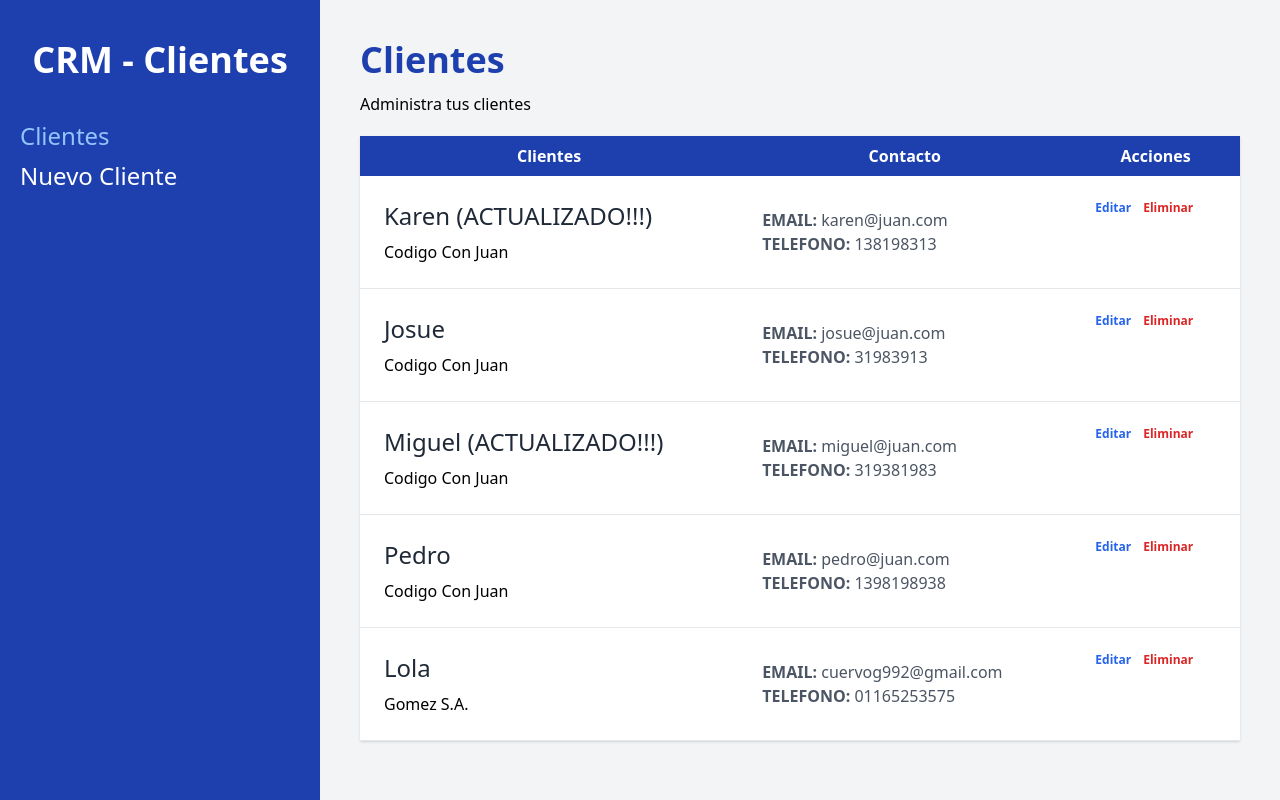
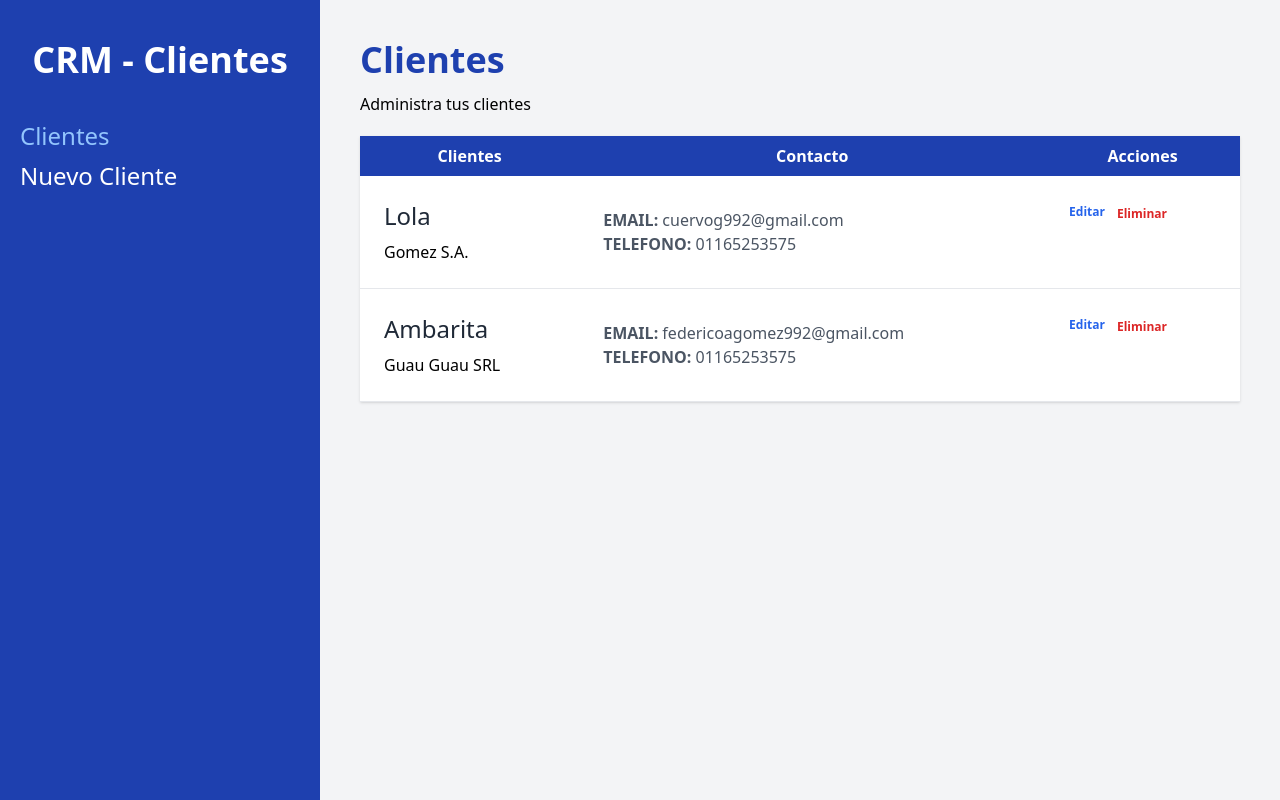
Before and after one commit to cfagomez/crm-clientes, a React (Vite) app: page / in a window 1280 px wide. Built offline with nearby package versions, Linux system fonts and the light colour scheme; data requests are answered from the project's data file.

Commit message:
action eliminarCliente y boton volver en nuevoCliente fixed

```diff
--- a/db.json
+++ b/db.json
@@ -1,36 +1,5 @@
 {
   "clientes": [
-    {
-      "nombre": "Karen (ACTUALIZADO!!!)",
-      "empresa": "Codigo Con Juan",
-      "email": "karen@juan.com",
-      "telefono": "138198313",
-      "notas": "ACTUALIZADO",
-      "id": 2
-    },
-    {
-      "nombre": "Josue",
-      "empresa": "Codigo Con Juan",
-      "email": "josue@juan.com",
-      "telefono": "31983913",
-      "notas": "NO ACTUALIZADO",
-      "id": 3
-    },
-    {
-      "nombre": "Miguel (ACTUALIZADO!!!)",
-      "empresa": "Codigo Con Juan",
-      "email": "miguel@juan.com",
-      "telefono": "319381983",
-      "notas": "ACTUALIZADO",
-      "id": 4
-    },
-    {
-      "id": 5,
-      "nombre": "Pedro",
-      "telefono": 1398198938,
-      "email": "pedro@juan.com",
-      "empresa": "Codigo Con Juan"
-    },
     {
       "nombre": "Lola",
       "empresa": "Gomez S.A.",
@@ -38,6 +7,14 @@
       "telefono": "01165253575",
       "notas": "Guau Guau!!!",
       "id": 6
+    },
+    {
+      "nombre": "Ambarita",
+      "empresa": "Guau Guau SRL",
+      "email": "federicoagomez992@gmail.com",
+      "telefono": "01165253575",
+      "notas": "Zi jaj Holaz",
+      "id": 7
     }
   ]
 }
--- a/src/components/Cliente.jsx
+++ b/src/components/Cliente.jsx
@@ -1,4 +1,13 @@
-import { useNavigate } from 'react-router-dom'
+import { Form, redirect, useNavigate } from 'react-router-dom'
+import { eliminarCliente } from '../data/clientes'
+
+export async function action({params}) {
+
+  await eliminarCliente(params.idCliente)
+
+  return redirect('/')
+
+}
 
 const Cliente = ({cliente}) => {
 
@@ -29,7 +38,22 @@ const Cliente = ({cliente}) => {
         >
           Editar
         </button>
-        <button className="text-red-600 hover:text-red-700 font-bold text-xs">Eliminar</button>
+        <Form
+          method='post'
+          action={`clientes/${id}/eliminar`}
+          onSubmit={(e) => {
+            if(!confirm('¿Desea eliminar este cliente?') ){
+              e.preventDefault()
+            }
+          }}
+        >
+          <button
+            type='submit'
+            className="text-red-600 hover:text-red-700 font-bold text-xs"
+          >
+            Eliminar
+          </button>
+        </Form>
       </td>
     </tr>
   )
--- a/src/data/clientes.js
+++ b/src/data/clientes.js
@@ -57,3 +57,14 @@ export async function actualizarCliente(datos, id) {
     await respuesta.json()
 
 }
+
+export async function eliminarCliente(id) {
+
+    const urlCliente = `${import.meta.env.VITE_API_URL}/${id}`
+    const respuesta = await fetch(urlCliente, {
+        method: 'DELETE'
+    })
+
+    await respuesta.json()
+
+}
--- a/src/main.jsx
+++ b/src/main.jsx
@@ -7,6 +7,7 @@ import Index, { loader as clientesLoader } from './pages/Index'
 import NuevoCliente, { action as nuevoClienteAction } from './pages/NuevoCliente'
 import ErrorPage from './components/ErrorPage'
 import EditarCliente, { loader as editarClienteLoader, action as editarClienteAction } from './pages/EditarCliente'
+import { action as eliminarClienteAction } from './components/Cliente'
 
 const router = createBrowserRouter([
   {
@@ -30,6 +31,10 @@ const router = createBrowserRouter([
         loader: editarClienteLoader,
         action: editarClienteAction,
         errorElement: <ErrorPage />
+      },
+      {
+        path: 'clientes/:idCliente/eliminar',
+        action: eliminarClienteAction
       }
     ]
   }
--- a/src/pages/NuevoCliente.jsx
+++ b/src/pages/NuevoCliente.jsx
@@ -1,4 +1,4 @@
-import { Form, redirect, useActionData } from 'react-router-dom'
+import { Form, redirect, useActionData, useNavigate } from 'react-router-dom'
 import Formulario from '../components/Formulario'
 import Error from '../components/Error'
 import { agregarCliente } from '../data/clientes'
@@ -43,12 +43,19 @@ const NuevoCliente = () => {
 
   const errores = useActionData()
 
+  const navigate = useNavigate()
+
   return (
     <>
       <h1 className='font-black text-4xl text-blue-800'>Nuevo Cliente</h1>
       <p className='mt-3'>Llena todos los campos para registrar un nuevo Cliente</p>
       <div className='flex justify-end'>
-        <button className='bg-blue-800 text-white px-3 py-1 font-bold uppercase'>Volver</button>
+        <button
+          className='bg-blue-800 text-white px-3 py-1 font-bold uppercase'
+          onClick={() => navigate(-1)}
+        >
+          Volver
+        </button>
       </div>
       <div className='bg-white shadow rounded-md md:w-3/4 mx-auto px-5 py-10 mt-20'>
         {
```
